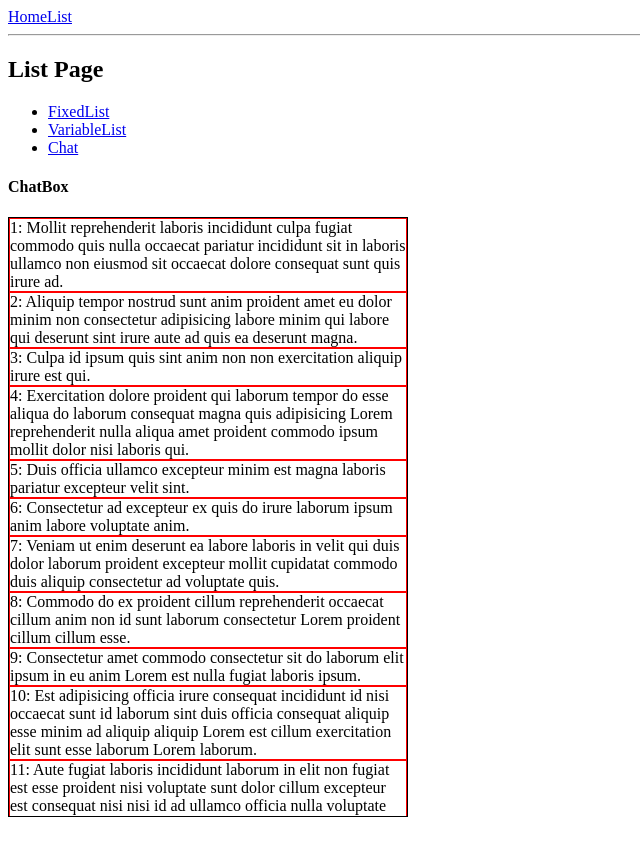
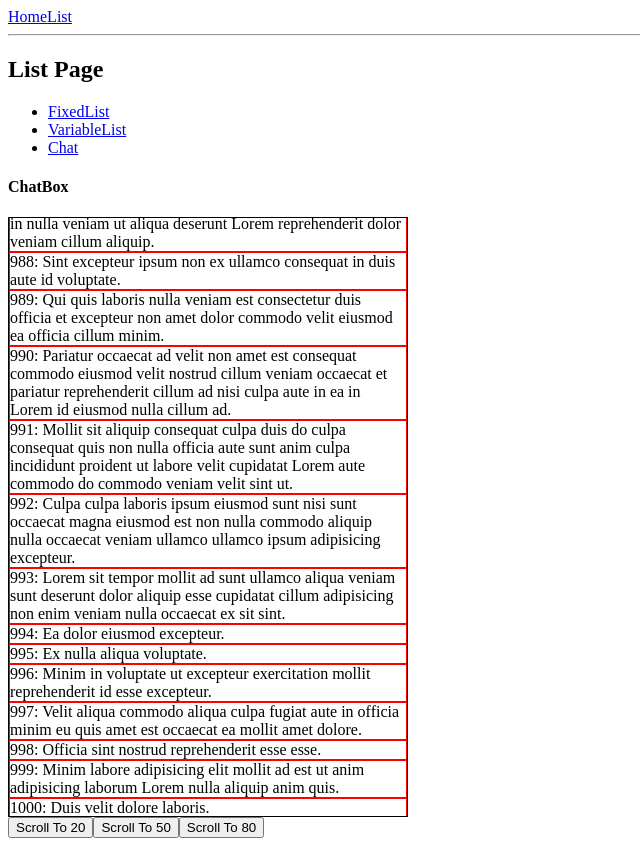
Before and after one commit to LNSol/infinite-scroll-tutorial, a React (Vite) app: page /list/chat in a window 1280 px wide. Shown: the whole page, without its empty margins (0-640 px from the left). Before the commit the page ends 825 px from the top, so only its background shows below. Built offline with nearby package versions, Linux system fonts and the light colour scheme.

Commit message:
react-window reverse 버벅거림 문제 해결

```diff
--- a/src/components/ChatBox.jsx
+++ b/src/components/ChatBox.jsx
@@ -1,5 +1,5 @@
-import { useEffect, useRef, memo } from 'react';
-import { VariableSizeList as List, areEqual } from 'react-window';
+import { useEffect, useRef } from 'react';
+import { VariableSizeList as List } from 'react-window';
 import { LoremIpsum } from 'lorem-ipsum';
 import ChatMsg from './ChatMsg';
 
@@ -10,7 +10,7 @@ const lorem = new LoremIpsum({
   },
 });
 
-const Msgs = Array.from({ length: 100 }, (_, idx) => ({
+const Msgs = Array.from({ length: 1000 }, (_, idx) => ({
   id: idx + 1,
   content: lorem.generateSentences(1),
 }));
@@ -19,24 +19,20 @@ const ChatBox = () => {
   const listRef = useRef({});
   const rowHeights = useRef({});
 
-  console.log('render');
-
   const getRowHeight = (index) => {
-    return rowHeights.current[index] || 50;
+    return rowHeights.current[index] || 0; /* import!!! */
   };
   const setRowHeight = (index, size) => {
-    listRef.current.resetAfterIndex(0);
+    listRef.current.resetAfterIndex(0); /* issue */
     rowHeights.current = { ...rowHeights.current, [index]: size };
   };
-
-  const Row = memo(({ index, style }) => {
+  /* ------------------- Row ----------------------- */
+  const Row = ({ index, style }) => {
     const rowRef = useRef({});
 
     useEffect(() => {
-      if (rowRef.current) {
-        console.log('>> ', rowRef.current.clientHeight);
+      if (rowRef.current && !rowHeights.current[index])
         setRowHeight(index, rowRef.current.clientHeight);
-      }
     }, [rowRef.current]);
 
     return (
@@ -46,7 +42,15 @@ const ChatBox = () => {
         </div>
       </div>
     );
-  }, areEqual);
+  };
+  /* ------------------------------------------------- */
+  const onClick = (item) => {
+    listRef.current.scrollToItem(item, 'start');
+  };
+
+  useEffect(() => {
+    listRef.current.scrollToItem(Msgs.length - 1, 'end');
+  }, []);
 
   return (
     <div>
@@ -61,6 +65,9 @@ const ChatBox = () => {
       >
         {Row}
       </List>
+      <button onClick={() => onClick(20)}>Scroll To 20</button>
+      <button onClick={() => onClick(50)}>Scroll To 50</button>
+      <button onClick={() => onClick(80)}>Scroll To 80</button>
     </div>
   );
 };
```
